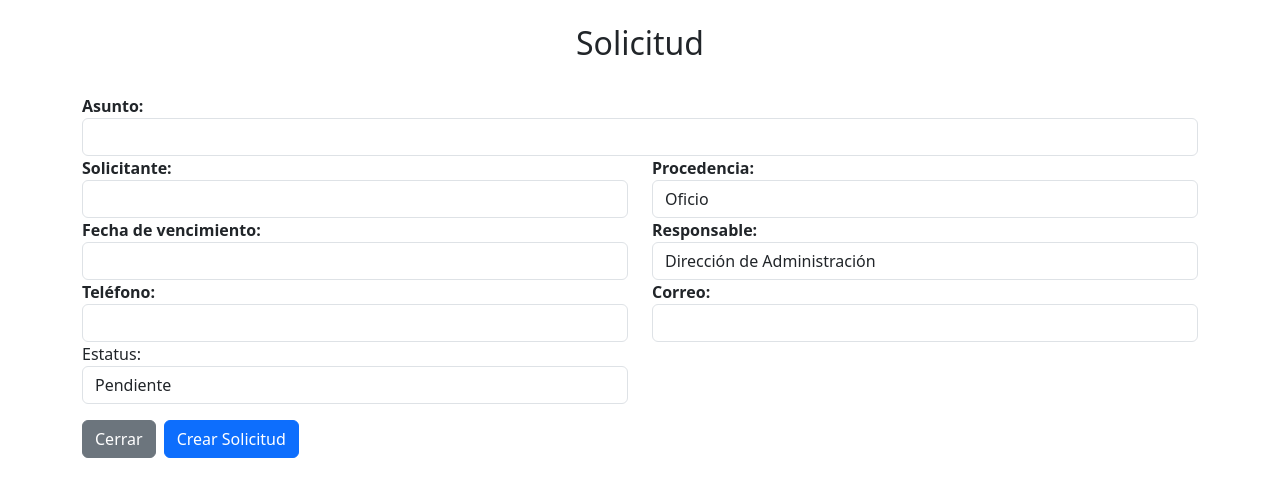
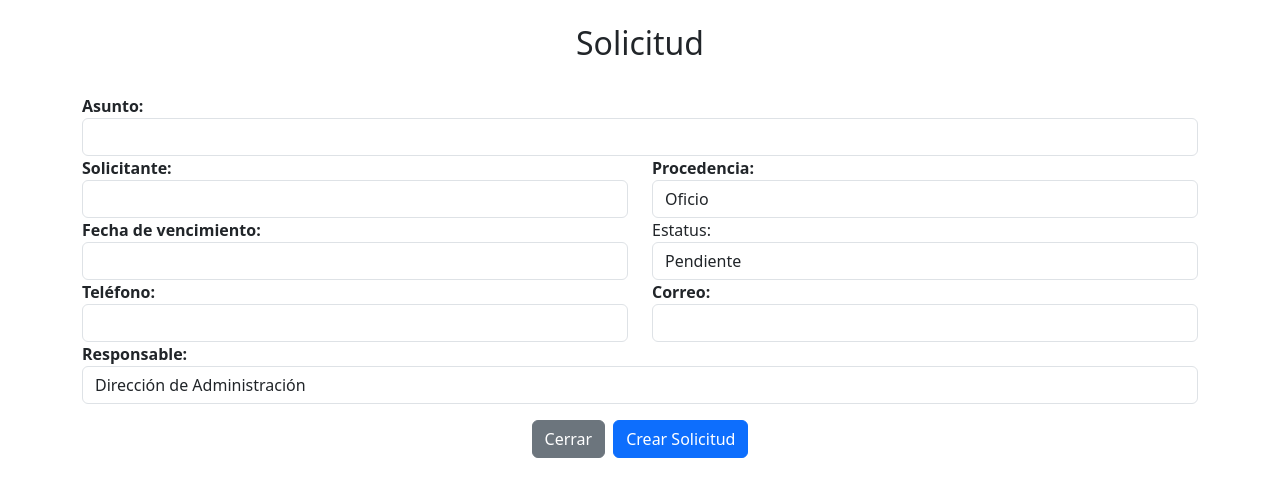
Before and after one commit to AxelLaraG/Modulo_Solicitudes, a Next.js app: page /formulario in a window 1280 px wide. Shown: the top 496 px of the page. Built offline with nearby package versions, Linux system fonts and the light colour scheme.

Commit message:
correccion del formulario y opcion OTRO

```diff
--- a/src/app/formulario/page.jsx
+++ b/src/app/formulario/page.jsx
@@ -25,6 +25,9 @@ export default function FormularioPlantilla() {
     fechaVen: "",
     estatus: "pendiente",
   });
+
+  const [otroResponsable, setOtroResponsable] = useState("");
+  const [showOtroInput, setShowOtroInput] = useState(false);
 
   const handleChange = (event) => {
     setFormData({
@@ -170,6 +173,47 @@ export default function FormularioPlantilla() {
     fetchData();
   }, [params.id]); // Dependencia: params.id
 
+  useEffect(() => {
+    const opcionesResponsables = [
+      "Dirección de Administración",
+      "Dirección de Cultura",
+      "Dirección de Desarrollo Económico, Turístico y Artesanal",
+      "Dirección de Desarrollo Social y Asuntos Indígenas",
+      "Dirección de Desarrollo Urbano y Metropolitano",
+      "Dirección de Educación",
+      "Dirección de la Gerencia de la Ciudad",
+      "Dirección de Gobernación",
+      "Dirección de Gobierno Digital y Electrónico",
+      "Dirección de Gobierno por Resultados",
+      "Dirección de Igualdad de Género",
+      "Dirección de Medio Ambiente",
+      "Dirección de Obras Públicas",
+      "Dirección de Seguridad Pública",
+      "Dirección de Servicios Públicos",
+      "Dirección de Transparencia y Gobierno Abierto",
+      "Subdirección de Vinculacion",
+      "Subdirección de Delegaciones",
+      "Subdirección de Política Sectorial",
+      "Subdirección de Programas municipales",
+    ];
+    if (
+      params.id &&
+      formData.responsable &&
+      !opcionesResponsables.includes(formData.responsable)
+    ) {
+      setShowOtroInput(true);
+    }
+  }, [params.id, formData.responsable]);
+
+  const handleResponsableChange = (e) => {
+    const nuevoResponsable = e.target.value;
+    setFormData({ ...formData, responsable: nuevoResponsable });
+    setShowOtroInput(nuevoResponsable === "Otro");
+    if (nuevoResponsable !== "Otro") {
+      setOtroResponsable("");
+    }
+  };
+
   return (
     <div className="container mt-4" onSubmit={handleSubmit}>
       <div className="header-container">
@@ -246,13 +290,58 @@ export default function FormularioPlantilla() {
           </div>
           <div className="col-md-6">
             <div className="form-group">
+              <label htmlFor="estatus">Estatus:</label>
+              <select
+                className="form-control"
+                id="estatus"
+                value={formData.estatus}
+                onChange={handleChange}
+              >
+                <option value="pendiente">Pendiente</option>
+                <option value="realizado">Realizado</option>
+                <option value="rechazado">Rechazado</option>
+              </select>
+            </div>
+          </div>
+          <div className="col-md-6">
+            <div className="form-group">
+              <label htmlFor="telefono" className="fw-bold">
+                Teléfono:
+              </label>
+              <input
+                type="tel"
+                className="form-control"
+                id="telefono"
+                pattern="[0-9]{10}"
+                title="Debe contener 10 dígitos"
+                onChange={handleChange}
+                value={formData.telefono}
+              />
+            </div>
+          </div>
+          <div className="col-md-6">
+            <div className="form-group">
+              <label htmlFor="correo" className="fw-bold">
+                Correo:
+              </label>
+              <input
+                type="email"
+                className="form-control"
+                id="correo"
+                onChange={handleChange}
+                value={formData.correo}
+              />
+            </div>
+          </div>
+          <div className="col-md-12">
+            <div className="form-group">
               <label htmlFor="responsable" className="fw-bold">
                 Responsable:
               </label>
               <select
                 className="form-control"
                 id="responsable"
-                onChange={handleChange}
+                onChange={handleResponsableChange}
                 value={formData.responsable}
                 required
               >
@@ -316,68 +405,23 @@ export default function FormularioPlantilla() {
                 <option value="Subdirección de Programas municipales">
                   Subdirección de Programas municipales
                 </option>
-                <option value="">Otro</option>
+                <option value="Otro">Otro</option>
               </select>
-              {formData.responsable === "" && (
+              {showOtroInput && ( // Show the input only when "Otro" is selected
                 <input
                   type="text"
                   className="form-control mt-2"
-                  placeholder="Escriba el nombre del responsable"
-                  onChange={(e) =>
-                    setFormData({ ...formData, responsable: e.target.value })
-                  }
-                  required // Asegura que se ingrese un nombre si se selecciona "Otro"
+                  placeholder="Escribe el responsable"
+                  value={otroResponsable} // Use the state variable for the input
+                  onChange={(e) => setOtroResponsable(e.target.value)} // Update the state variable
+                  required
                 />
               )}
             </div>
           </div>
-          <div className="col-md-6">
-            <div className="form-group">
-              <label htmlFor="telefono" className="fw-bold">
-                Teléfono:
-              </label>
-              <input
-                type="tel"
-                className="form-control"
-                id="telefono"
-                pattern="[0-9]{10}"
-                title="Debe contener 10 dígitos"
-                onChange={handleChange}
-                value={formData.telefono}
-              />
-            </div>
-          </div>
-          <div className="col-md-6">
-            <div className="form-group">
-              <label htmlFor="correo" className="fw-bold">
-                Correo:
-              </label>
-              <input
-                type="email"
-                className="form-control"
-                id="correo"
-                onChange={handleChange}
-                value={formData.correo}
-              />
-            </div>
-          </div>
-          <div className="col-md-6">
-            <div className="form-group">
-              <label htmlFor="estatus">Estatus:</label>
-              <select
-                className="form-control"
-                id="estatus"
-                value={formData.estatus}
-                onChange={handleChange}
-              >
-                <option value="pendiente">Pendiente</option>
-                <option value="realizado">Realizado</option>
-                <option value="rechazado">Rechazado</option>
-              </select>
-            </div>
-          </div>
+
         </div>
-        <div className="mt-3">
+        <div className="mt-3 text-center">
           <Link href="/">
             <button type="button" className="btn btn-secondary me-2">
               Cerrar
```
